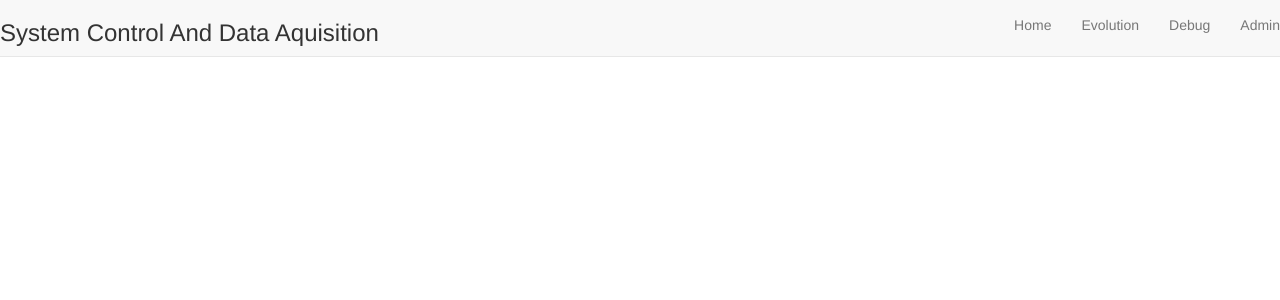
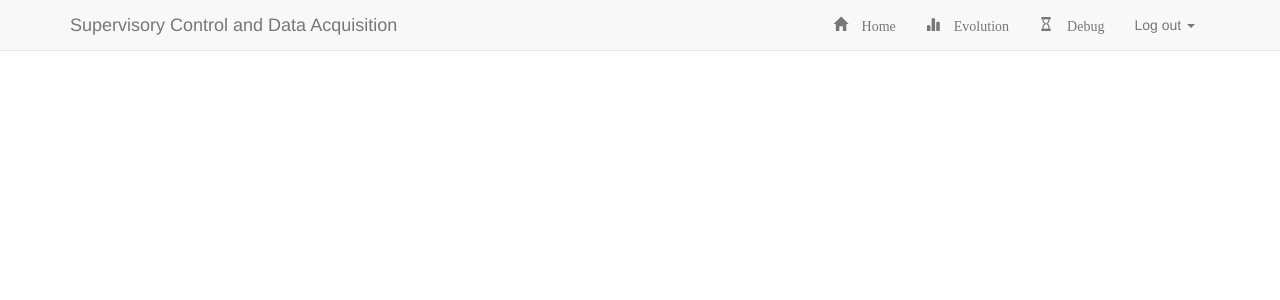
Before and after one commit to samuelRamah/ScadaWebApp, a PHP site: page /templates/default.php in a window 1280 px wide. Shown: the top 300 px of the page. Run offline with PHP 8.4, Linux system fonts and the light colour scheme; the template is opened without the code that fills it, so the values that code supplies are empty; some libraries are stand-ins or nearby versions.

Commit message:
new header design

```diff
--- a/pages/templates/default.php
+++ b/pages/templates/default.php
@@ -9,39 +9,51 @@
 	<link rel="stylesheet" type="text/css" href="css/slate-bootstrap.min.css">
 </head>
 <body>
-
-	<div id="Block_Principale">
-
-		<header class="container">
-			<div id="menu" class="navbar navbar-default navbar-fixed-top">
+	<header>
+		 <div class="navbar navbar-default navbar-fixed-top">
+	      <div class="container">
 	        <div class="navbar-header">
-					<button class="btn btn-success navbar-toggle"
-					 		data-toggle="collapse"
-					 		data-target=".navbar-collapse">
-					 		<span class="glyphicon glyphicon-chevron-down"></span>
+	          <button type="button" class="navbar-toggle" data-toggle="collapse" data-target=".navbar-collapse">
+	            <span class="icon-bar"></span>
+	            <span class="icon-bar"></span>
+	            <span class="icon-bar"></span>
 	          </button>
-					<div id="titre">
-						<h3>System Control And Data Aquisition</h3>
+	          <a class="navbar-brand" href="#">Supervisory Control and Data Acquisition</a>
 	        </div>
+	        <div class="nav navbar-nav navbar-right navbar-collapse collapse">
+	          <ul class="nav navbar-nav">
+	            <li class=<?php echo "\"nav $class[0]\""?>><a href="index.php?p=home" ><i class="glyphicon glyphicon-home">   Home</i></a>
+	            </li>
+	            <li class=<?php echo "\"nav $class[1]\""?>><a href="index.php?p=evolution"><i class="glyphicon glyphicon-stats">   Evolution</i></a></li>
+	            <li class=<?php echo "\"nav $class[2]\""?>><a href="index.php?p=debug"><i class="glyphicon glyphicon-hourglass">   Debug</i></a></li>
+	            <li class=<?php echo "\"dropdown $class[3]\"" ?>>
+	              <a href="#" class="dropdown-toggle" data-toggle="dropdown">Log out <b class="caret"></b></a>
+	              <ul class="dropdown-menu">
+	                <li><a href="#">Log out</a></li>
+	                <li><a href="index.php?p=admin">Mode Admin</a></li>
+	              </ul>
+	            </li>
+	          </ul>
 	        </div>
-				<div class="navbar-collapse collapse">
-					<ul class="nav navbar-nav navbar-right">
-						<li id="home" class=<?php echo "\"nav $class[0]\""?>><a href="index.php?p=home">Home</a></li>
-						<li id="evolution" class=<?php echo "\"nav $class[1]\""?>><a href="index.php?p=evolution">Evolution</a></li>
-						<li id="debug" class=<?php echo "\"nav $class[2]\""?>><a href="index.php?p=debug">Debug</a></li>
-						<li class=<?php echo "\"nav $class[3]\""?>><a href="index.php?p=admin">Admin</a></li>
-					</ul>
 	      </div>
 	    </div>
 	</header>
 
-		<section id="body" class="container">
+	<section>
+
+		<div class="container" id="bodyHome">
 
 			<?= $content; ?>
+			<script src="js/jquery.js" type="text/javascript"></script>
 
-			<script src="js/jquery.js" type="text/javascript"></script>
+		</div>
+
 	</section>
 
-	</div>
+
+	<footer>
+
+	</footer>
 </body>
+
 </html>
```
Lines whose indentation alone changed are shown as unchanged.
